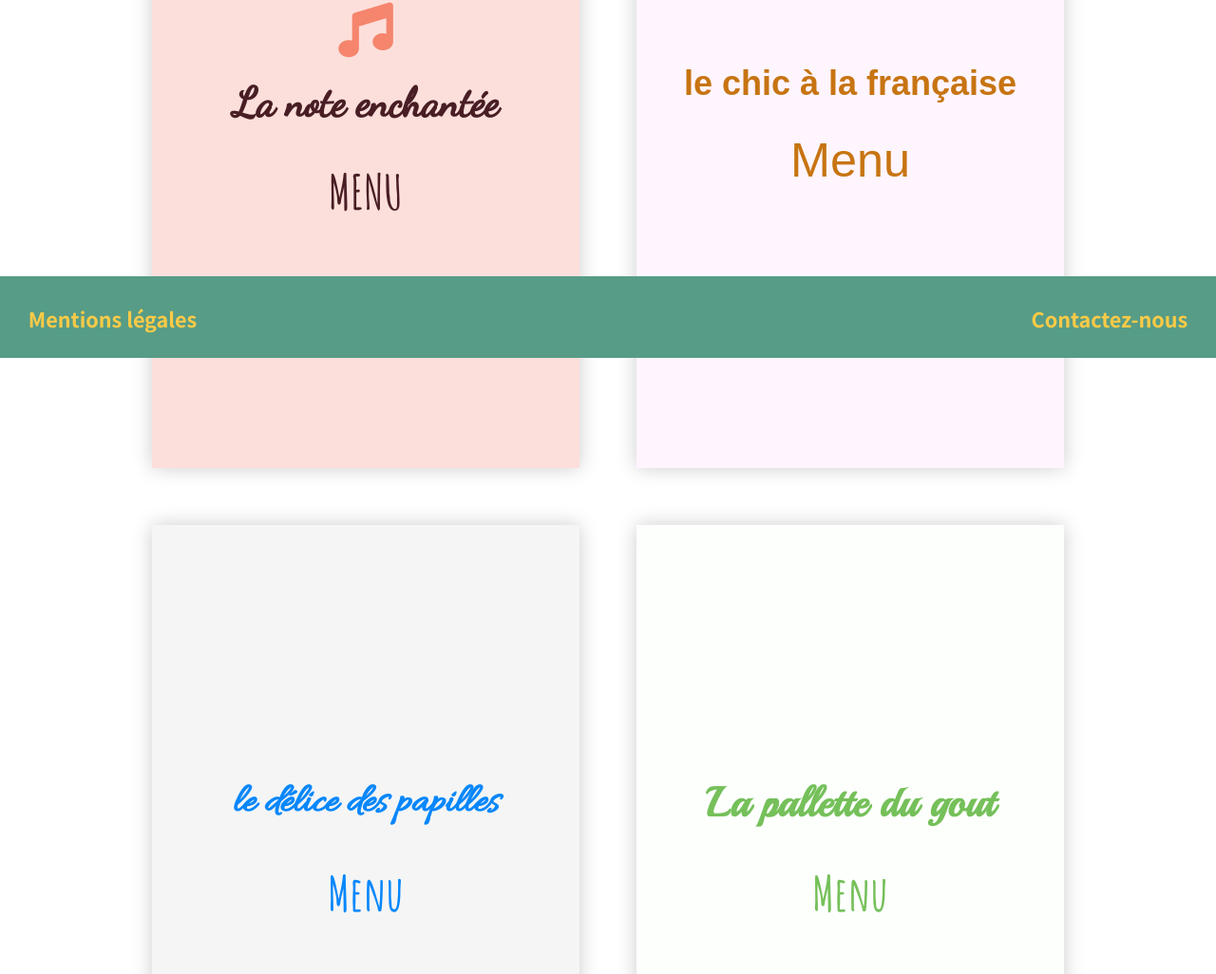
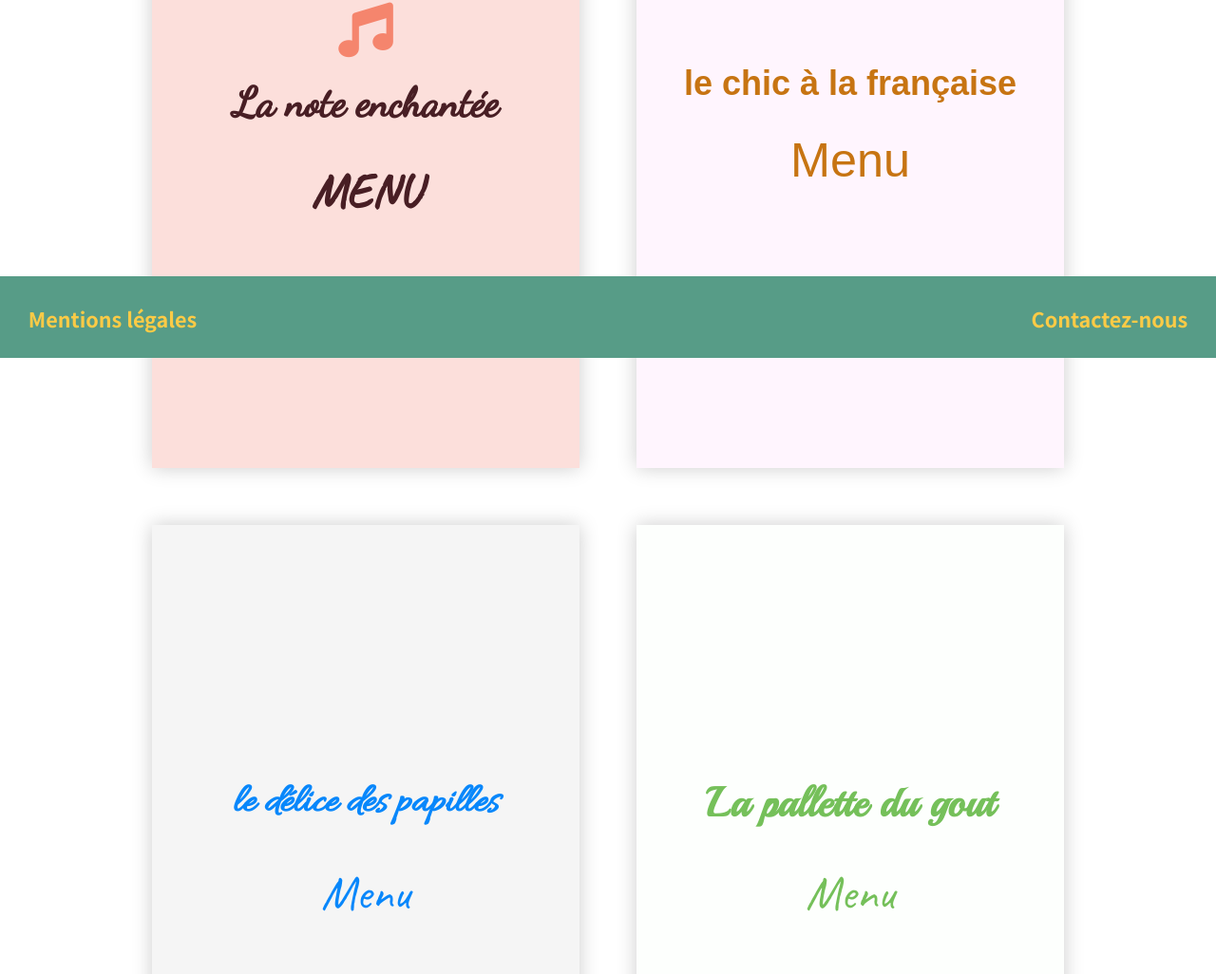
Before and after one commit to baptjul/Projet3, a plain HTML site: page index.html in a window 1280 px wide. Shown: the part 423-1449 px from the top of the page at 95% size. Drawn offline with Linux system fonts and the light colour scheme; a web font is replaced by a local one.

Commit message:
modification font

```diff
--- a/index.html
+++ b/index.html
@@ -8,7 +8,7 @@
 	<!-- font list -->
 	<link href="https://fonts.googleapis.com/css2?family=Noto+Sans+JP:wght@700&display=swap" rel="stylesheet">
 	<link href="https://fonts.googleapis.com/css2?family=Dancing+Script:wght@500&display=swap" rel="stylesheet">
-	<link href="https://fonts.googleapis.com/css2?family=Amatic+SC:wght@700&display=swap" rel="stylesheet">
+	<link href="https://fonts.googleapis.com/css2?family=Caveat&display=swap" rel="stylesheet">
 	<link href="https://fonts.googleapis.com/css2?family=Over+the+Rainbow&display=swap" rel="stylesheet">
 	<link href="https://fonts.googleapis.com/css2?family=Marmelad&display=swap" rel="stylesheet">
 	<link href="https://fonts.googleapis.com/css2?family=Allura&display=swap" rel="stylesheet">
--- a/sass/base/_typography.scss
+++ b/sass/base/_typography.scss
@@ -9,6 +9,7 @@
 $font-allura: 'Allura', cursive;
 $font-playball: 'Playball', cursive;
 $font-indie: 'Indie Flower', cursive;
+$font-caveat: 'Caveat', cursive;
 
 a {
     text-decoration: none;
--- a/sass/pages/_index.scss
+++ b/sass/pages/_index.scss
@@ -64,7 +64,7 @@
     }
     &__p {
         margin-top: 0;
-        font-family: $font-amatic;
+        font-family: $font-caveat;
         font-size: $font-menu;
         font-weight: bold;
         text-transform: uppercase;
@@ -94,7 +94,7 @@
     }
     &__p {
         margin-top: 0;
-        font-family: $font-amatic;
+        font-family: $font-caveat;
         font-size: $font-menu;
     }
 }
@@ -108,7 +108,7 @@
     }
     &__p {
         margin-top: 0;
-        font-family: $font-amatic;
+        font-family: $font-caveat;
         font-size: $font-menu;
     }
 }
--- a/sass/pages/_menuall.scss
+++ b/sass/pages/_menuall.scss
@@ -19,7 +19,7 @@
         font-family: $font-base;
     }
     &__main {
-        font-family: $font-indie;
+        font-family: $font-caveat;
     }
     p {
         margin-top: 8px;
```
Also changed, not shown: menu1.html (+1 -1 lines), menu2.html (+1 -1 lines), menu3.html (+1 -1 lines), menu4.html (+1 -1 lines), css/style.css, 1 other file.
